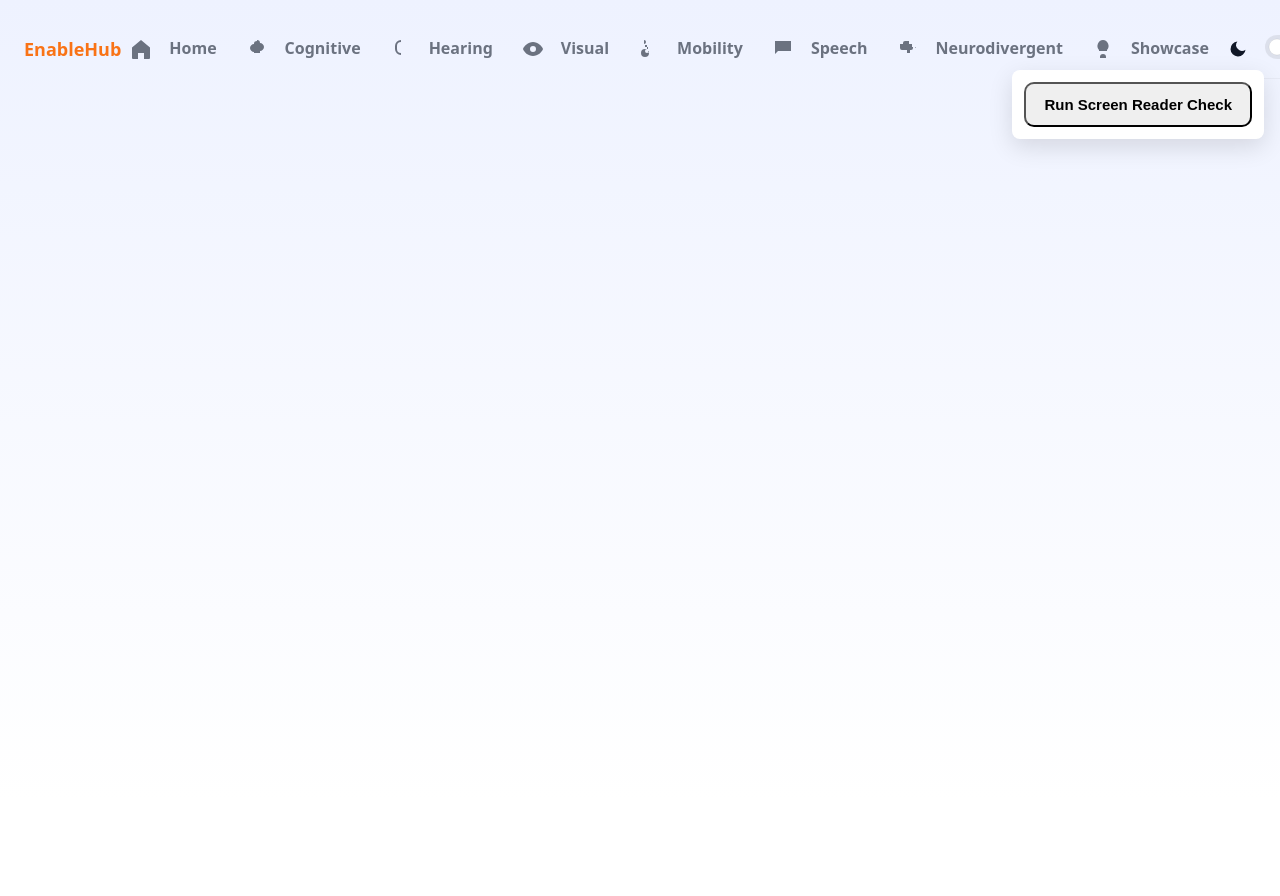
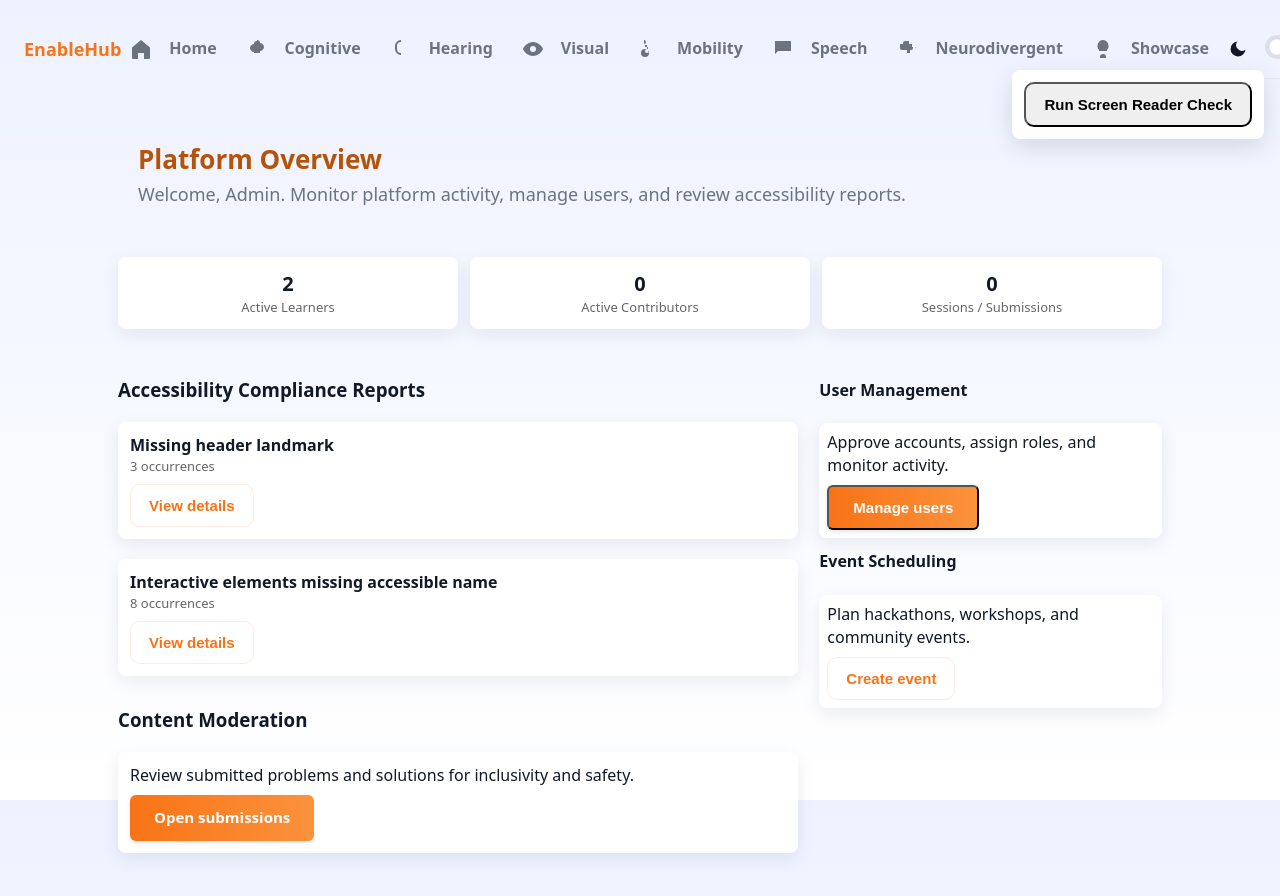
Before and after one commit to Vaish123-M/SolveTogether-platform, a React (Create React App) app in the folder EnableHub/client/: page /admin in a window 1280 px wide. Shown: the top 896 px of the page. Before the commit the page ends 800 px from the top, so only its background shows below. Built offline with nearby package versions, Linux system fonts and the light colour scheme.

Commit message:
added landing page for admin dashboard

```diff
--- a/EnableHub/client/src/App.js
+++ b/EnableHub/client/src/App.js
@@ -20,6 +20,7 @@ import Mentor from './pages/onboarding/Mentor'
 import Explore from './pages/onboarding/Explore'
 import LearnerDashboard from './pages/LearnerDashboard'
 import ContributorDashboard from './pages/ContributorDashboard'
+import AdminDashboard from './pages/AdminDashboard'
 
 export default function App() {
   return (
@@ -40,6 +41,7 @@ export default function App() {
         <Route path="/signup" element={<Signup />} />
           <Route path="/learner" element={<LearnerDashboard />} />
         <Route path="/contributor" element={<ContributorDashboard />} />
+        <Route path="/admin" element={<AdminDashboard />} />
   <Route path="/onboarding/learner" element={<Learner />} />
   <Route path="/onboarding/contributor" element={<Contributor />} />
   <Route path="/onboarding/mentor" element={<Mentor />} />
--- /dev/null
+++ b/EnableHub/client/src/pages/AdminDashboard.js
@@ -0,0 +1,84 @@
+import React from 'react'
+import { Link } from 'react-router-dom'
+
+function Stat({label, value}){
+  return (
+    <div className="card" style={{padding:12, textAlign:'center'}}>
+      <div style={{fontSize:20, fontWeight:700}}>{value}</div>
+      <div style={{fontSize:13, color:'#666'}}>{label}</div>
+    </div>
+  )
+}
+
+export default function AdminDashboard(){
+  let user = { username: 'Admin' }
+  try{ user = JSON.parse(localStorage.getItem('eh_user')) || user }catch(e){}
+
+  // Mock stats and reports — replace with real API calls in production
+  const users = JSON.parse(localStorage.getItem('eh_users') || '[]')
+  const activeLearners = users.filter(u => u.role === 'learner').length
+  const activeContributors = users.filter(u => u.role === 'contributor').length
+  const sessions = JSON.parse(localStorage.getItem('eh_community_showcase') || '[]').length
+
+  // simple a11y heuristic examples
+  const reports = [
+    { id: 1, issue: 'Missing header landmark', count: 3 },
+    { id: 2, issue: 'Interactive elements missing accessible name', count: 8 }
+  ]
+
+  return (
+    <main className="page">
+      <section className="page-hero">
+        <div className="hero-text">
+          <h2 className="hero-title">Platform Overview</h2>
+          <p className="hero-lead">Welcome, {user.username}. Monitor platform activity, manage users, and review accessibility reports.</p>
+        </div>
+      </section>
+
+      <div style={{maxWidth:1100, margin:'18px auto', display:'grid', gap:16}}>
+        <div style={{display:'grid', gridTemplateColumns:'repeat(3,1fr)', gap:12}}>
+          <Stat label="Active Learners" value={activeLearners} />
+          <Stat label="Active Contributors" value={activeContributors} />
+          <Stat label="Sessions / Submissions" value={sessions} />
+        </div>
+
+        <div style={{display:'grid', gridTemplateColumns:'2fr 1fr', gap:16}}>
+          <div>
+            <h3>Accessibility Compliance Reports</h3>
+            <div style={{display:'grid', gap:8}}>
+              {reports.map(r => (
+                <div key={r.id} className="card" style={{padding:12}}>
+                  <strong>{r.issue}</strong>
+                  <div style={{fontSize:13, color:'#666'}}>{r.count} occurrences</div>
+                  <div style={{marginTop:8}}><button className="btn btn-secondary">View details</button></div>
+                </div>
+              ))}
+            </div>
+
+            <h3 style={{marginTop:18}}>Content Moderation</h3>
+            <div className="card" style={{padding:12}}>
+              <p style={{margin:0}}>Review submitted problems and solutions for inclusivity and safety.</p>
+              <div style={{marginTop:8}}><Link to="/showcase" className="btn btn-primary">Open submissions</Link></div>
+            </div>
+          </div>
+
+          <aside>
+            <h4>User Management</h4>
+            <div className="card" style={{padding:8}}>
+              <p style={{margin:0}}>Approve accounts, assign roles, and monitor activity.</p>
+              <div style={{marginTop:8}}>
+                <button className="btn btn-primary">Manage users</button>
+              </div>
+            </div>
+
+            <h4 style={{marginTop:12}}>Event Scheduling</h4>
+            <div className="card" style={{padding:8}}>
+              <p style={{margin:0}}>Plan hackathons, workshops, and community events.</p>
+              <div style={{marginTop:8}}><button className="btn btn-secondary">Create event</button></div>
+            </div>
+          </aside>
+        </div>
+      </div>
+    </main>
+  )
+}
--- a/EnableHub/client/src/pages/Login.js
+++ b/EnableHub/client/src/pages/Login.js
@@ -26,6 +26,7 @@ export default function Login(){
     // redirect by role
     if(found.role === 'learner') navigate('/learner')
     else if(found.role === 'contributor') navigate('/contributor')
+    else if(found.role === 'admin') navigate('/admin')
     else navigate('/')
   }
 
--- a/EnableHub/client/src/pages/Signup.js
+++ b/EnableHub/client/src/pages/Signup.js
@@ -36,6 +36,7 @@ export default function Signup(){
     // redirect by role
     if(role === 'learner') navigate('/learner')
     else if(role === 'contributor') navigate('/contributor')
+    else if(role === 'admin') navigate('/admin')
     else navigate('/')
   }
 
```
